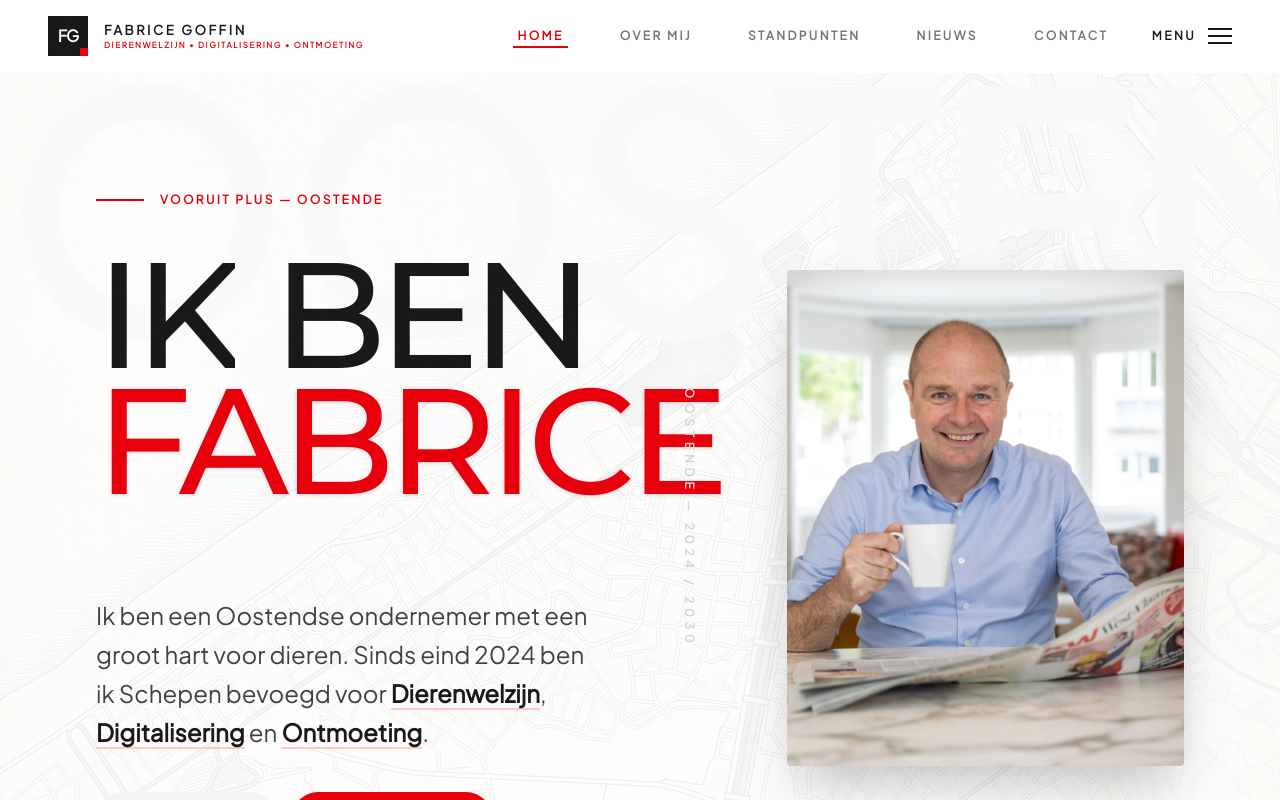
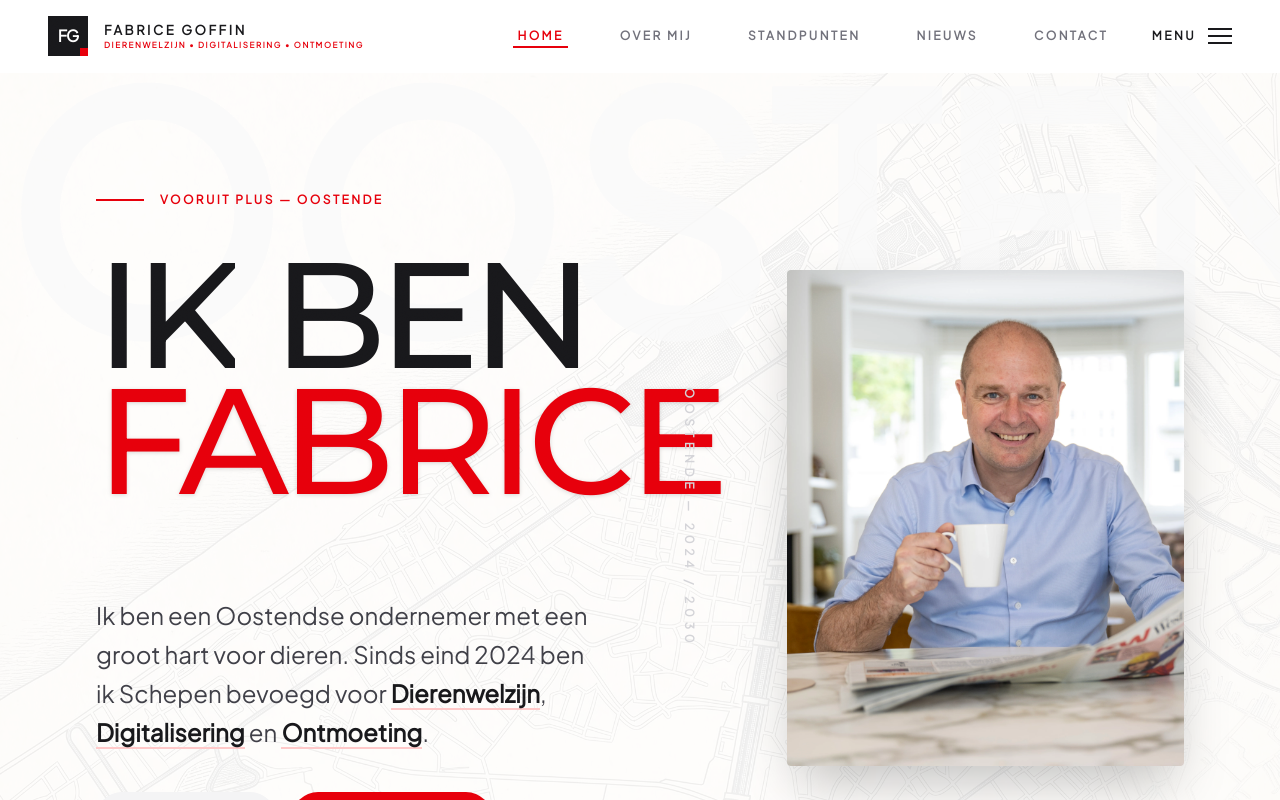
Before and after one commit to kevinb42O/FabriceGoffin, a React (Vite) app: page / in a window 1280 px wide. Shown: the top 800 px of the page. Built offline with nearby package versions, Linux system fonts and the light colour scheme.

Commit message:
style: shift hero image position to perfectly center the subject

```diff
--- a/src/components/HomeHero.tsx
+++ b/src/components/HomeHero.tsx
@@ -123,7 +123,7 @@
                <img
                  src="/images/ORIGINEELfabrice-hero.webp"
                  alt="Fabrice Goffin"
-                 className="w-full h-full object-cover object-center transition-all duration-700 hover:scale-105"
+                 className="w-full h-full object-cover object-[35%_center] transition-all duration-700 hover:scale-105"
                  fetchPriority="high"
                />
              </div>
--- a/src/components/HomeHeroMobile.tsx
+++ b/src/components/HomeHeroMobile.tsx
@@ -72,7 +72,7 @@
           src="/images/ORIGINEELfabrice-hero.webp"
           alt="Fabrice Goffin"
           fetchPriority="high"
-          className="absolute inset-0 w-full h-full object-cover object-[center_32%]"
+          className="absolute inset-0 w-full h-full object-cover object-[35%_32%]"
         />
 
         {/* Top fade — denser near the navbar, then quickly feathered out */}
```
